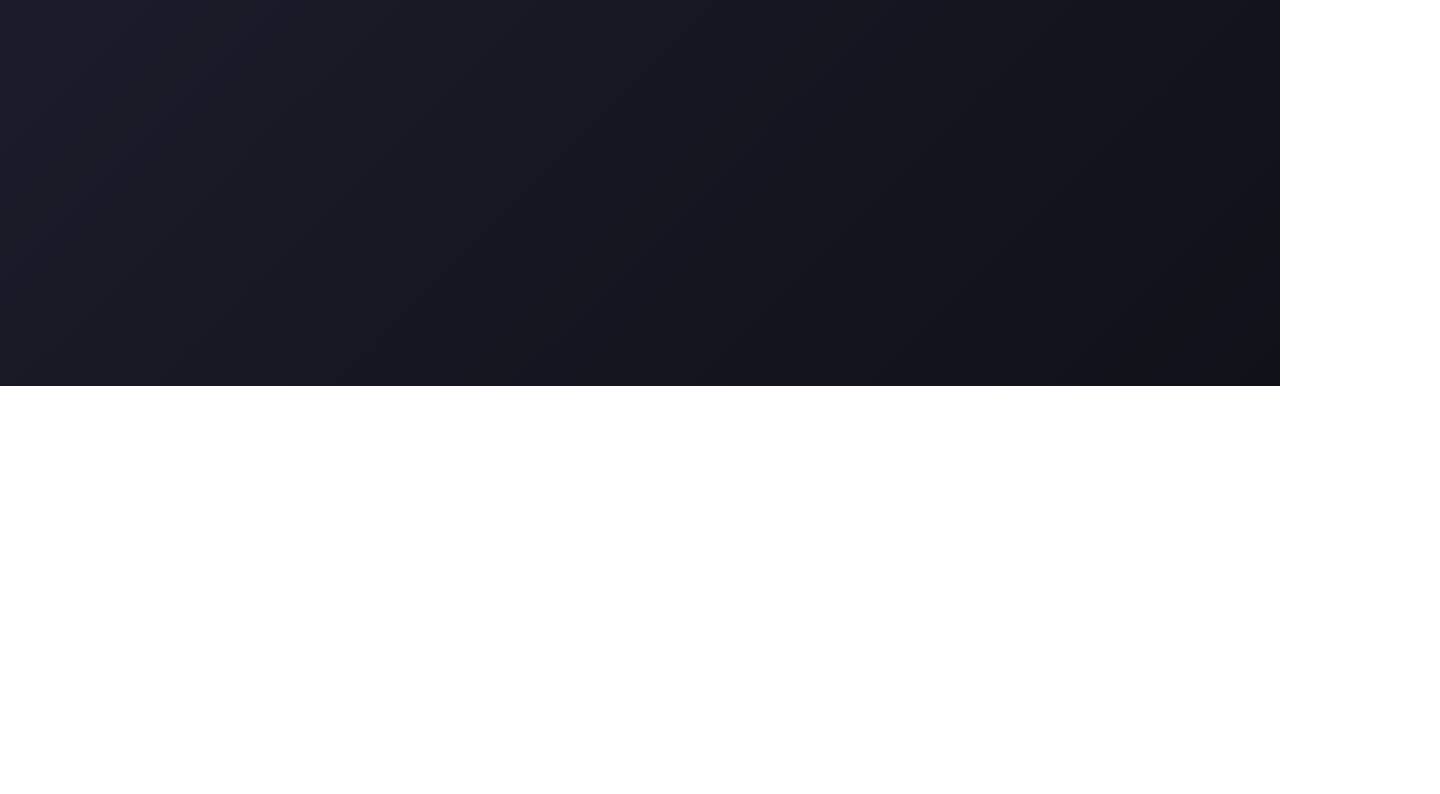
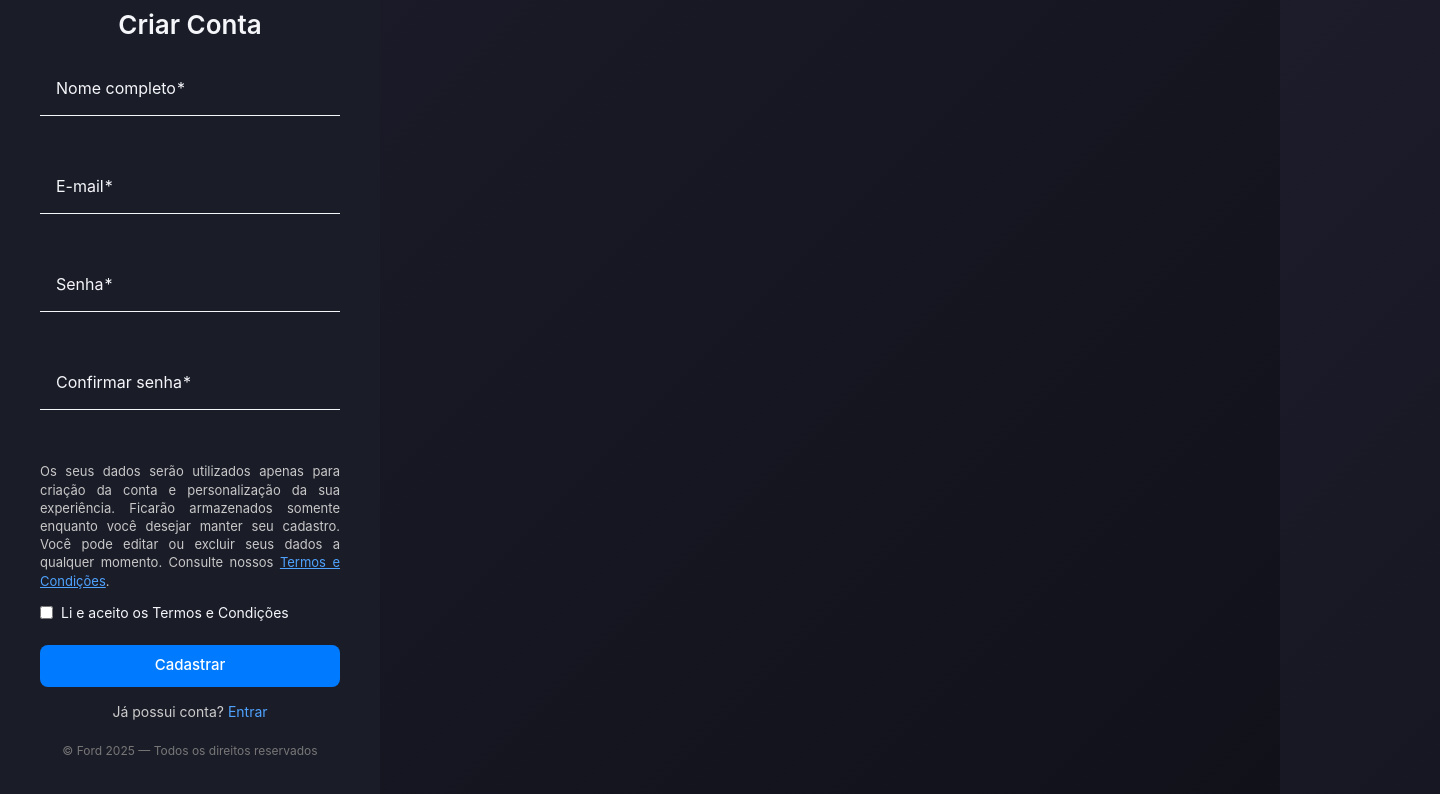
Before and after one commit to Binatriz/Projeto-Journey, an Angular app: page /cadastro in a window 1280 px wide. Before the commit this address led to /. Shown: the part 414-1208 px from the top of the page, 1440 px wide, since content can reach past the window. Before the commit the page ends 800 px from the top, so only its background shows below. Built offline with nearby package versions, Linux system fonts and the light colour scheme.

Commit message:
Adição de tela de cadastro

```diff
--- a/src/app/app.routes.ts
+++ b/src/app/app.routes.ts
@@ -5,10 +5,12 @@ import { MetasComponent } from './pages/metas/metas.component';
 import { LoginComponent } from './pages/login/login.component';
 import { authGuard } from './guards/auth.guard';
 import { ViagensComponent } from './pages/viagens/viagens.component';
+import { CadastroComponent } from './pages/cadastro/cadastro.component';
 
 export const routes: Routes = [
 
     {path: 'login', component: LoginComponent},
+    {path: 'cadastro', component: CadastroComponent},
 
     {path:'dashboard', component: DashboardComponent, canActivate: [authGuard]},
     {path: 'companheiro-ford', component: CompanheiroFordComponent, canActivate: [authGuard]},
--- a/src/app/pages/cadastro/cadastro.component.css
+++ b/src/app/pages/cadastro/cadastro.component.css
@@ -0,0 +1,84 @@
+.cadastro-container {
+  background: #1a1c28;
+  padding: 40px;
+  border-radius: 16px;
+  width: 380px;
+  box-shadow: 0 4px 25px rgba(0,0,0,0.45);
+  text-align: center;
+}
+
+.cadastro-logo img {
+  width: 120px;
+  margin-bottom: 10px;
+}
+
+.cadastro-title {
+  margin-bottom: 20px;
+  color: #f5f6fa;
+  font-size: 26px;
+  font-weight: 600;
+}
+
+.form-field {
+  width: 100%;
+  margin-bottom: 18px;
+}
+
+.btn-cadastro {
+  width: 100%;
+  height: 42px;
+  background: #007bff !important;
+  color: #ffffff !important;
+  border-radius: 8px;
+  margin-top: 10px;
+  font-size: 15px;
+  font-weight: 500;
+}
+
+.btn-cadastro:hover {
+  background: #3395ff !important;
+}
+
+/* LGPD */
+.lgpd-text {
+  margin-top: 10px;
+  font-size: 13px;
+  color: #c8c8c8;
+  line-height: 1.4;
+  text-align: left;
+  text-align: justify;
+}
+
+.lgpd-text a {
+  color: #4fa3ff;
+}
+
+.lgpd-check {
+  margin-top: 12px;
+  margin-bottom: 12px;
+  display: flex;
+  align-items: center;
+  gap: 8px;
+  font-size: 14px;
+}
+
+.login-voltar {
+  margin-top: 14px;
+  font-size: 14px;
+  color: #ccc;
+}
+
+.login-voltar a {
+  color: #4fa3ff;
+  text-decoration: none;
+}
+
+.login-voltar a:hover {
+  text-decoration: underline;
+}
+
+.copyright {
+  margin-top: 20px;
+  font-size: 12px;
+  color: #777;
+}
--- a/src/app/pages/cadastro/cadastro.component.html
+++ b/src/app/pages/cadastro/cadastro.component.html
@@ -1 +1,76 @@
-<p>cadastro works!</p>
+<div class="principal">
+    <div class="img">
+        <img src="carrosFord.png" alt="Imagem Ford" />
+    </div>
+
+    <div class="container-right">
+        <div class="cadastro-container">
+
+            <div class="cadastro-logo">
+                <img src="ford.png" alt="Ford Logo" />
+            </div>
+
+            <form class="cadastro-form" (ngSubmit)="cadastrar()">
+
+                <h2 class="cadastro-title">Criar Conta</h2>
+
+                <!-- NOME -->
+                <mat-form-field class="form-field">
+                    <mat-label>Nome completo</mat-label>
+                    <input aria-label="NomeCompleto" matInput type="text" name="nome" required
+                        [(ngModel)]="novoUsuario.nome" />
+                </mat-form-field>
+
+                <!-- EMAIL -->
+                <mat-form-field class="form-field">
+                    <mat-label>E-mail</mat-label>
+                    <input aria-label="Email" matInput type="email" name="email" required
+                        [(ngModel)]="novoUsuario.email" />
+                </mat-form-field>
+
+                <!-- SENHA -->
+                <mat-form-field class="form-field">
+                    <mat-label>Senha</mat-label>
+                    <input aria-label="Senha" matInput type="password" name="senha" required
+                        [(ngModel)]="novoUsuario.senha" />
+                </mat-form-field>
+
+                <!-- CONFIRMAÇÃO DE SENHA -->
+                <mat-form-field class="form-field">
+                    <mat-label>Confirmar senha</mat-label>
+                    <input aria-label="ConfirmarSenha" matInput type="password" name="confirmarSenha" required
+                        [(ngModel)]="novoUsuario.confirmarSenha" />
+                </mat-form-field>
+
+                <!-- LGPD -->
+                <div class="lgpd-text">
+                    Os seus dados serão utilizados apenas para criação da conta e personalização da sua experiência.
+                    Ficarão armazenados somente enquanto você desejar manter seu cadastro.
+                    Você pode editar ou excluir seus dados a qualquer momento.
+                    Consulte nossos
+                    <a target="_blank" rel="noopener" href="https://www.ford.com.br/politica-de-privacidade/">Termos e
+                        Condições</a>.
+                </div>
+
+                <div class="lgpd-check">
+                    <input type="checkbox" id="checkLGPD" required [(ngModel)]="novoUsuario.aceitouLGPD" name="lgpd" />
+                    <label for="checkLGPD">Li e aceito os Termos e Condições</label>
+                </div>
+
+                <button mat-flat-button class="btn-cadastro">Cadastrar</button>
+
+                <div class="login-voltar">
+                    <p>Já possui conta?
+                        <a routerLink="/login">Entrar</a>
+                    </p>
+                </div>
+
+            </form>
+
+            <div class="copyright">
+                <p>&copy; Ford 2025 — Todos os direitos reservados</p>
+            </div>
+
+        </div>
+    </div>
+</div>
--- a/src/app/pages/cadastro/cadastro.component.ts
+++ b/src/app/pages/cadastro/cadastro.component.ts
@@ -1,11 +1,68 @@
 import { Component } from '@angular/core';
+import { Router, RouterLink } from '@angular/router';
+import { CommonModule } from '@angular/common';
+import { FormsModule } from '@angular/forms';
+import { MatFormFieldModule } from '@angular/material/form-field';
+import { MatInputModule } from '@angular/material/input';
+import { MatButtonModule } from '@angular/material/button';
+import { MetasService } from '../../services/metas.service';
 
 @Component({
   selector: 'app-cadastro',
-  imports: [],
+  standalone: true,
+  imports: [
+    CommonModule,
+    FormsModule,
+    MatFormFieldModule,
+    MatInputModule,
+    MatButtonModule,
+    RouterLink
+  ],
   templateUrl: './cadastro.component.html',
   styleUrl: './cadastro.component.css'
 })
 export class CadastroComponent {
 
+  novoUsuario = {
+    nome: '',
+    email: '',
+    senha: '',
+    confirmarSenha: '',
+    aceitouLGPD: false
+  };
+
+  constructor(private metasService: MetasService, private router: Router) { }
+
+  cadastrar() {
+
+    // --- VALIDAÇÕES BÁSICAS ---
+
+    if (!this.novoUsuario.nome || !this.novoUsuario.email || !this.novoUsuario.senha) {
+      alert("Preencha todos os campos obrigatórios.");
+      return;
+    }
+
+    if (this.novoUsuario.senha !== this.novoUsuario.confirmarSenha) {
+      alert("As senhas não coincidem.");
+      return;
+    }
+
+    if (!this.novoUsuario.aceitouLGPD) {
+      alert("É necessário aceitar os Termos e Condições (LGPD).");
+      return;
+    }
+
+    // --- CHAMADA PARA O BACK-END ---
+    /*this.metasService.cadastrar(this.novoUsuario).subscribe({
+      next: (response) => {
+        alert("Cadastro realizado com sucesso!");
+        this.router.navigate(['/login']);
+      },
+      error: (err) => {
+        console.error(err);
+        alert("Erro ao realizar o cadastro.");
+      }
+    });*/
+  }
+
 }
--- a/src/app/pages/login/login.component.css
+++ b/src/app/pages/login/login.component.css
@@ -68,13 +68,21 @@
   width: 100%;
 }
 
-.textosLGPD {
-  display: block;
-  width: 300px;
-  margin: 8px;
-  font-size: 13px;
-  padding: 5px;
-  text-align: justify;
+.cadastro-link {
+  margin-bottom: 12px;
+  font-size: 14px;
+  text-align: center;
+  color: #ccc;
+}
+
+.cadastro-link a {
+  color: #4fa3ff;
+  text-decoration: none;
+  font-weight: 500;
+}
+
+.cadastro-link a:hover {
+  text-decoration: underline;
 }
 
 /* BOTÃO */
--- a/src/app/pages/login/login.component.html
+++ b/src/app/pages/login/login.component.html
@@ -15,31 +15,21 @@
 
         <mat-form-field class="form-field">
           <mat-label>Nome</mat-label>
-          <input
-            id="input-nome"
-            matInput
-            aria-label="Nome"
-            type="text"
-            [(ngModel)]="usuario.nome"
-            name="nome"
-            autocomplete="name"
-            required
-          />
+          <input id="input-nome" matInput aria-label="Nome" type="text" [(ngModel)]="usuario.nome" name="nome"
+            autocomplete="name" required />
         </mat-form-field>
 
         <mat-form-field class="form-field">
           <mat-label>Senha</mat-label>
-          <input
-            id="input-senha"
-            matInput
-            aria-label="Senha"
-            type="password"
-            [(ngModel)]="usuario.senha"
-            name="senha"
-            autocomplete="current-password"
-            required
-          />
+          <input id="input-senha" matInput aria-label="Senha" type="password" [(ngModel)]="usuario.senha" name="senha"
+            autocomplete="current-password" required />
         </mat-form-field>
+
+        <div class="cadastro-link">
+          <p>Ainda não tem conta?
+            <a routerLink="/cadastro">Criar conta</a>
+          </p>
+        </div>
 
         <button mat-flat-button class="btn-login">Entrar</button>
       </form>
--- a/src/app/pages/login/login.component.ts
+++ b/src/app/pages/login/login.component.ts
@@ -1,5 +1,5 @@
 import { Component, signal } from '@angular/core';
-import { Router } from '@angular/router';
+import { Router, RouterLink } from '@angular/router';
 import { CommonModule } from '@angular/common';
 import { FormsModule } from '@angular/forms';
 import { MatFormFieldModule } from '@angular/material/form-field';
@@ -15,7 +15,8 @@ import { MetasService } from '../../services/metas.service';
     FormsModule,
     MatFormFieldModule,
     MatInputModule,
-    MatButtonModule
+    MatButtonModule,
+    RouterLink
   ],
   templateUrl: './login.component.html',
   styleUrl: './login.component.css'
```
